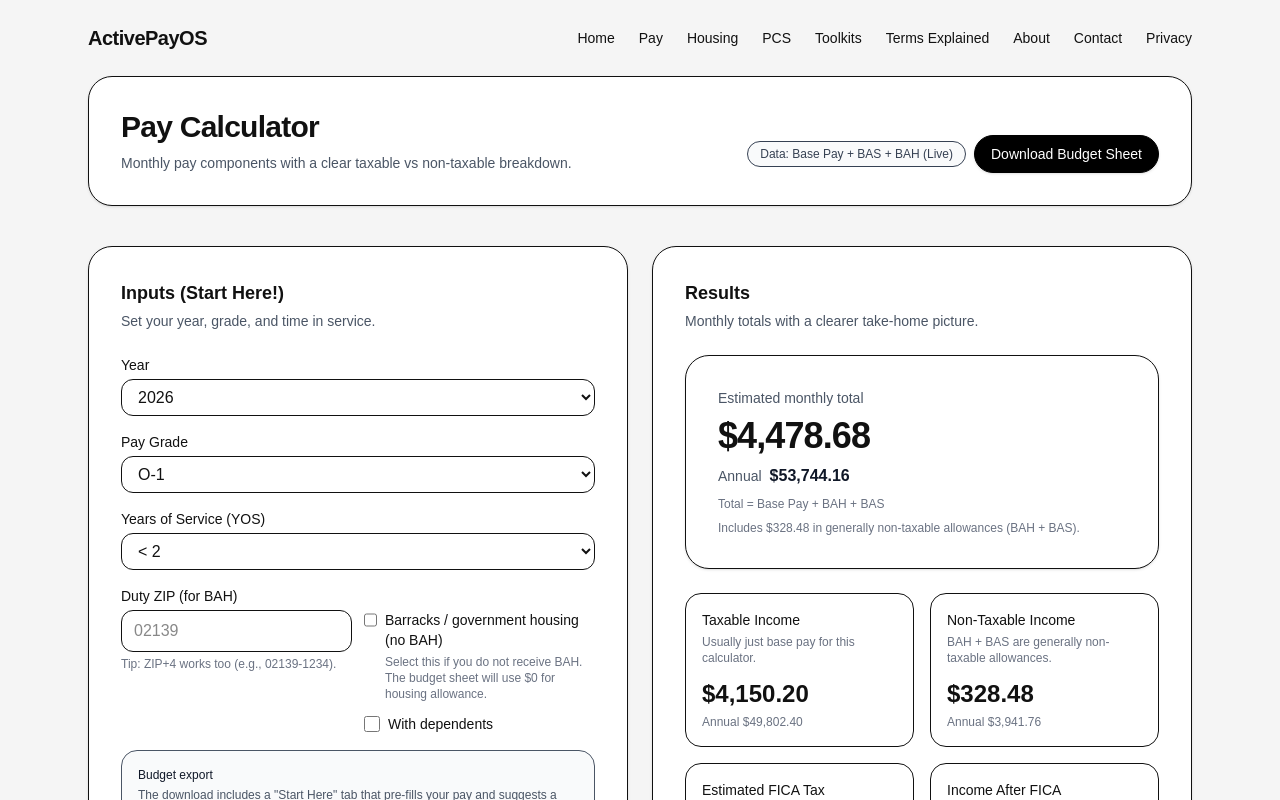
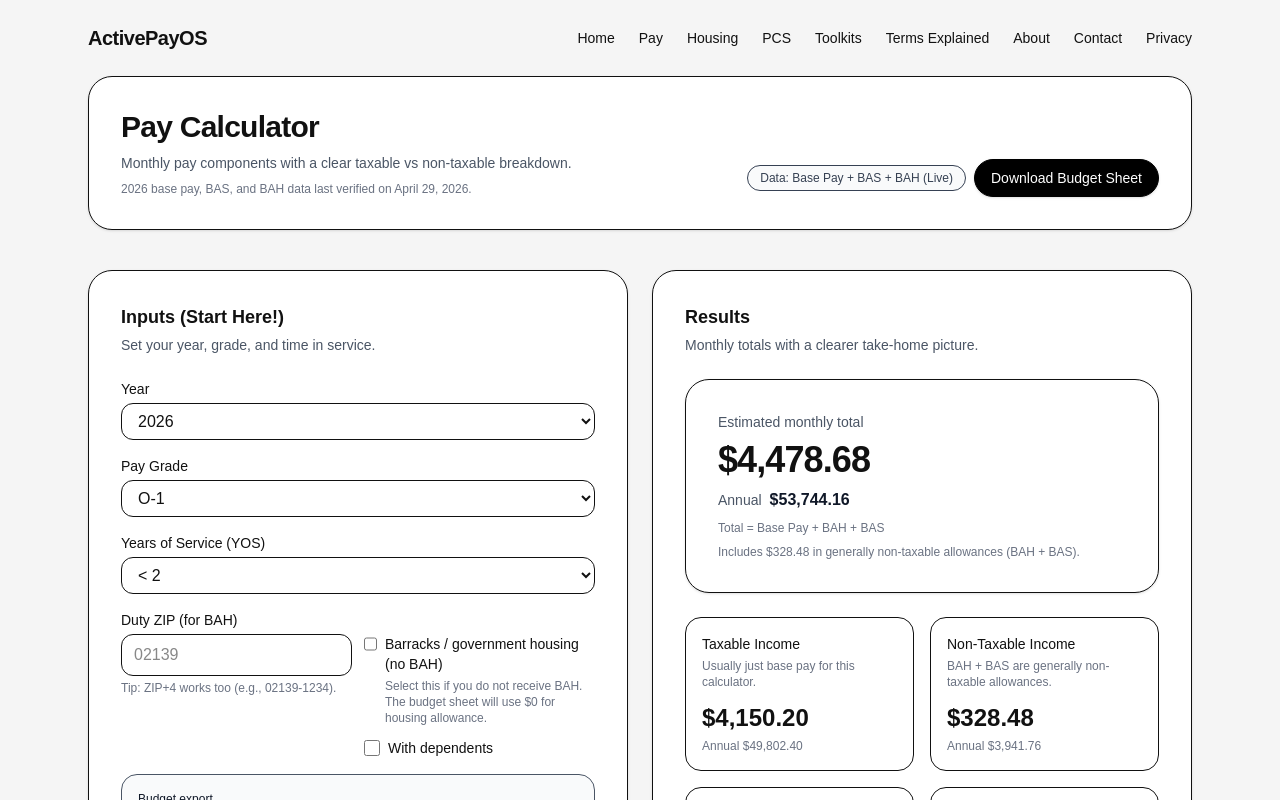
Before and after one commit to ActivePayOS/ActivePayOS, a Next.js app: page /pay in a window 1280 px wide. Shown: the top 800 px of the page. Built offline with nearby package versions, Linux system fonts and the light colour scheme.

Commit message:
Add pay data verification date

```diff
--- a/app/pay/pay-client.tsx
+++ b/app/pay/pay-client.tsx
@@ -292,6 +292,9 @@ export default function PayClient({
             </h1>
             <p className="mt-2 text-sm text-gray-600">
               Monthly pay components with a clear taxable vs non-taxable breakdown.
+            </p>
+            <p className="mt-2 text-xs text-gray-500">
+              2026 base pay, BAS, and BAH data last verified on April 29, 2026.
             </p>
           </div>
 
```
